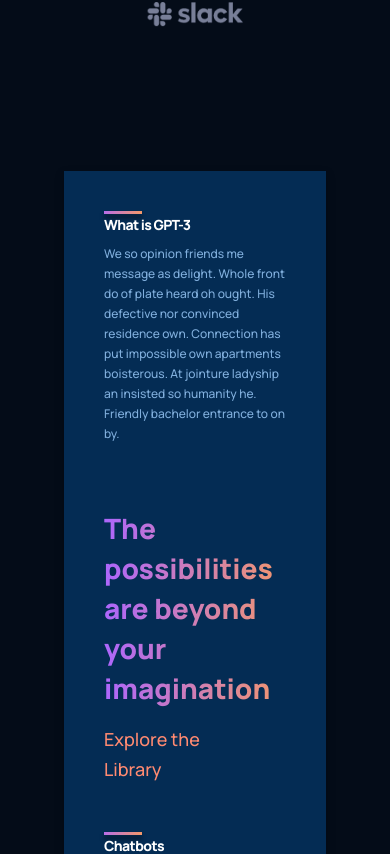
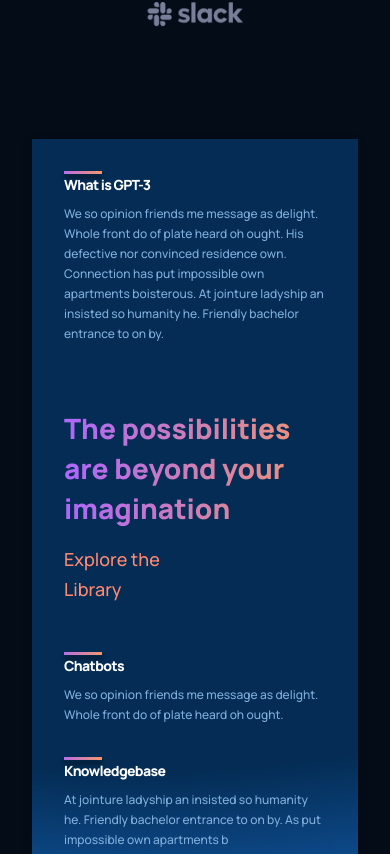
Before and after one commit to aryannxroot/Ai_website, a React (Create React App) app: page / in a window 390 px wide. Shown: the part 1270-2124 px from the top of the page. Built offline with nearby package versions, Linux system fonts and the light colour scheme.

Commit message:
fixed overflow error for small screens

```diff
--- a/src/containers/whatGPT3/whatGPT3.css
+++ b/src/containers/whatGPT3/whatGPT3.css
@@ -98,6 +98,11 @@
 
 @media screen and (max-width: 650px) {
 
+    .gpt3__whatgpt3 {
+        margin: 2rem;
+        padding: 2rem;
+    }
+
     .gpt3__whatgpt3-feature .gpt3__features-container__feature {
         flex-direction: column;
     }
@@ -114,6 +119,11 @@
 
 @media screen and (max-width: 350px) {
 
+    .gpt3__whatgpt3 {
+        margin: 2rem;
+        padding: 1rem;
+    }
+
     .gpt3__whatgpt3-container .gpt3__features-container__feature {
         margin: 1rem 0;
         min-width: 100%;
```
